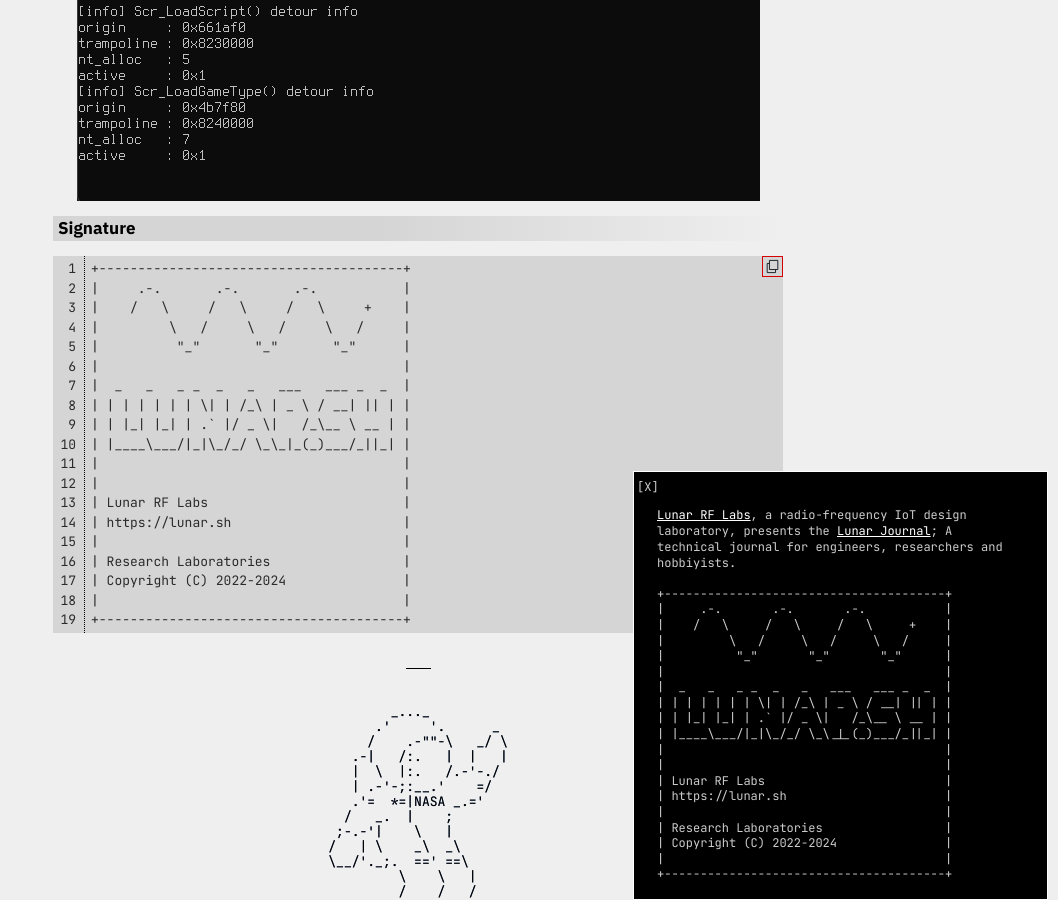
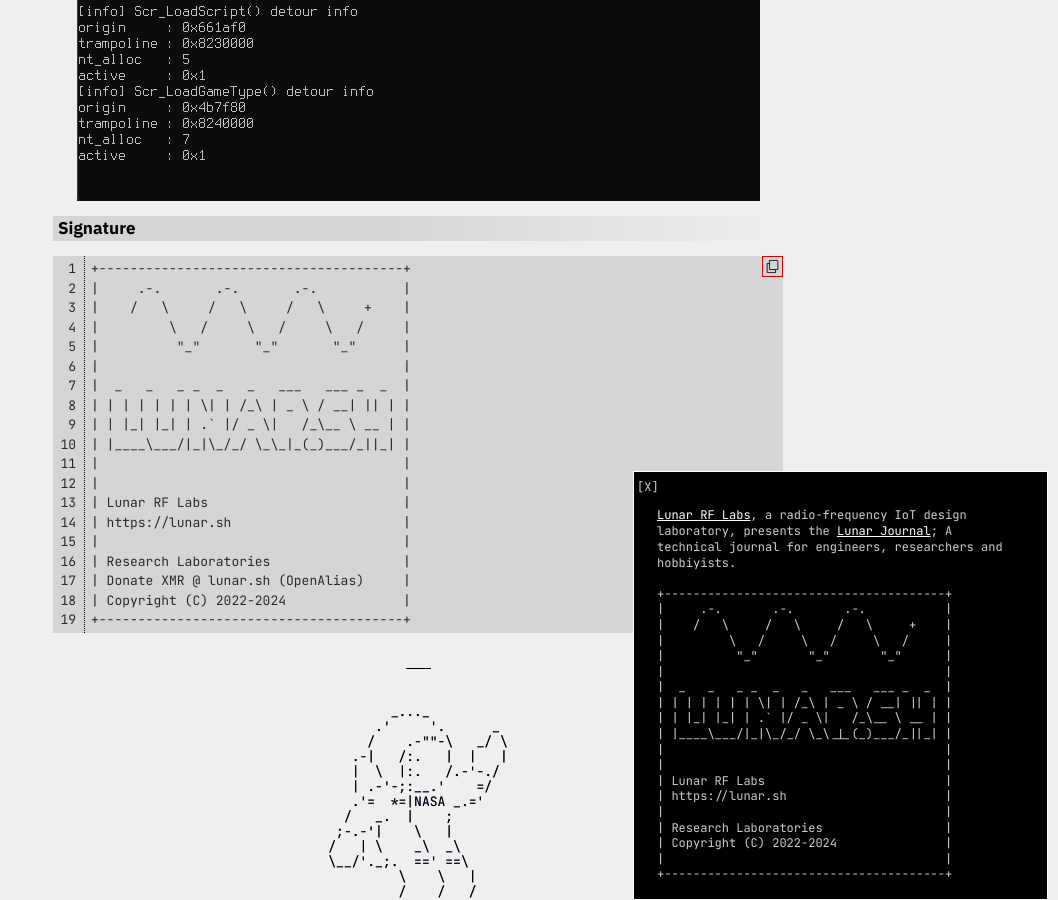
Before and after one commit to lunar-sh/journal.lunar.sh, a Jekyll site: the page built from _posts/2023-09-17-gsctool.md, in a window 1280 px wide and 900 px high, scrolled down 9956 px. Shown: the whole window, without its empty margins (222-1280 px from the left). Built offline with Jekyll 4.4.1, drawn with Linux system fonts in a browser that asks for light colours; nearby versions of some CDN libraries; emoji names are drawn with the system emoji font.

Commit message:
Update 2023-09-17-gsctool.md

````diff
--- a/_posts/2023-09-17-gsctool.md
+++ b/_posts/2023-09-17-gsctool.md
@@ -529,7 +529,7 @@ zombies solo mode and dumps `GSC` scripts as they are loaded via a
 | https://lunar.sh                      |
 |                                       |
 | Research Laboratories                 |
+| Donate XMR @ lunar.sh (OpenAlias)     |
 | Copyright (C) 2022-2024               |
-|                                       |
 +---------------------------------------+
 ```
````
